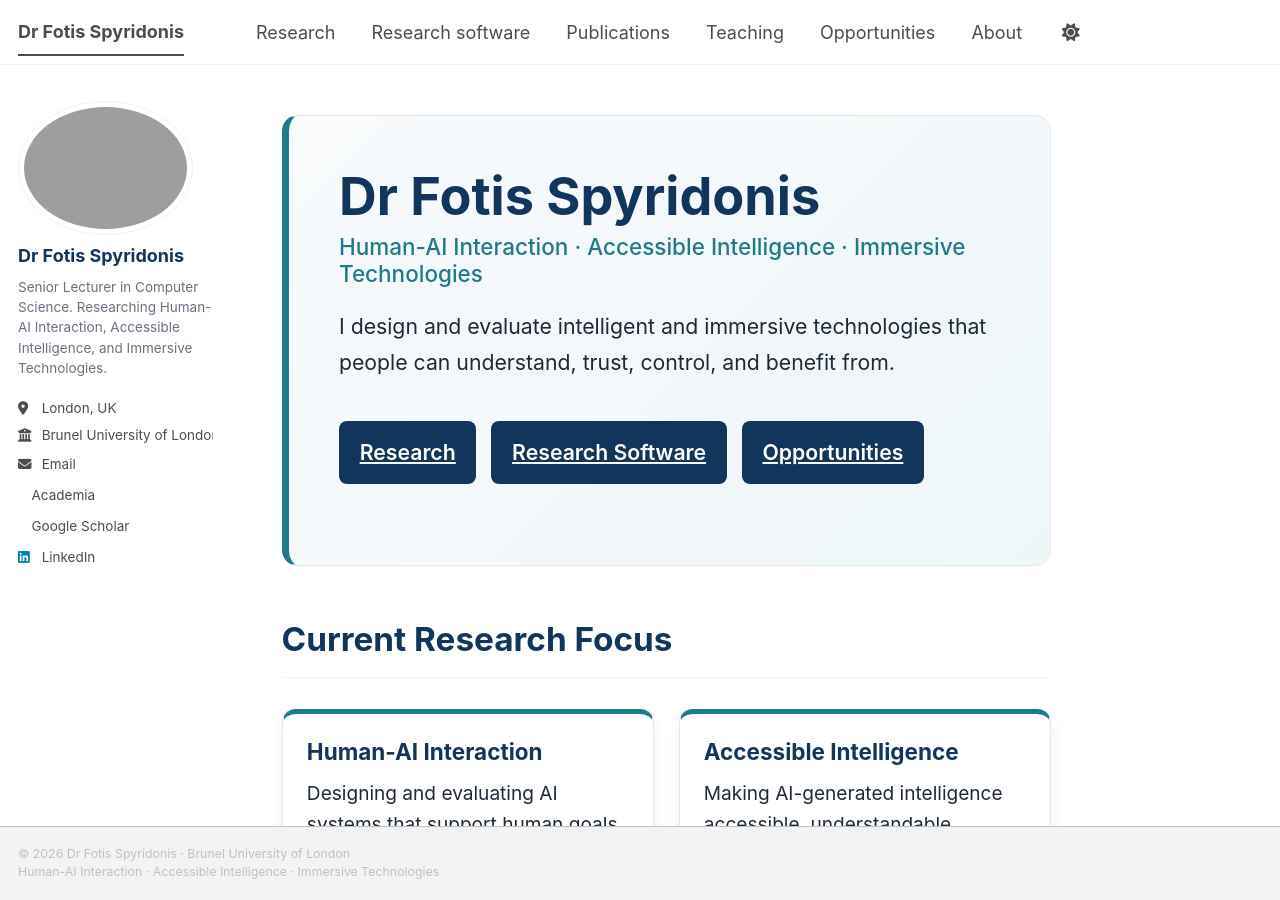
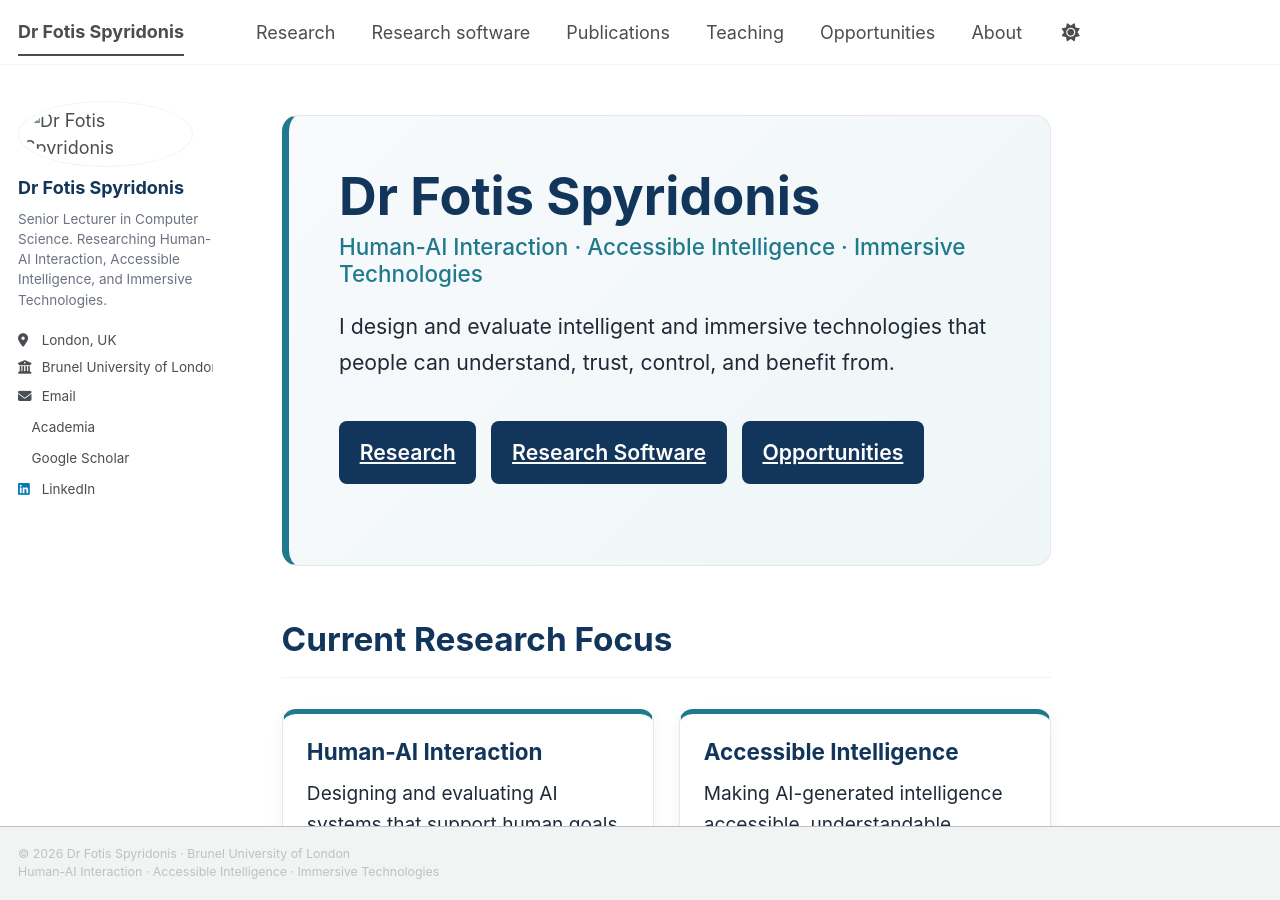
Before and after one commit to fotios-spyridonis/fotios-spyridonis.github.io, a Jekyll site: the page built from _pages/home.md, in a window 1280 px wide and 900 px high. Built offline with Jekyll 4.4.1, drawn with Linux system fonts in a browser that asks for light colours; a style sheet for code colours, icons or effects is not loaded.

Commit message:
Update _config.yml

```diff
--- a/_config.yml
+++ b/_config.yml
@@ -23,7 +23,7 @@ repository               : "fotios-spyridonis/fotios-spyridonis.github.io"
 #               Additional customization can be done by editing /_includes/author-profile.html
 author:
   # Biographic information
-  avatar           : "/images/Department of Computer Science Fotios Spyridonis 3.jpg"
+  avatar           : "/images/favicon-32x32.png"
   name             : "Dr Fotis Spyridonis"
   pronouns         : # example: "she/her"
   bio              : "Senior Lecturer in Computer Science. Researching Human-AI Interaction, Accessible Intelligence, and Immersive Technologies."
```
